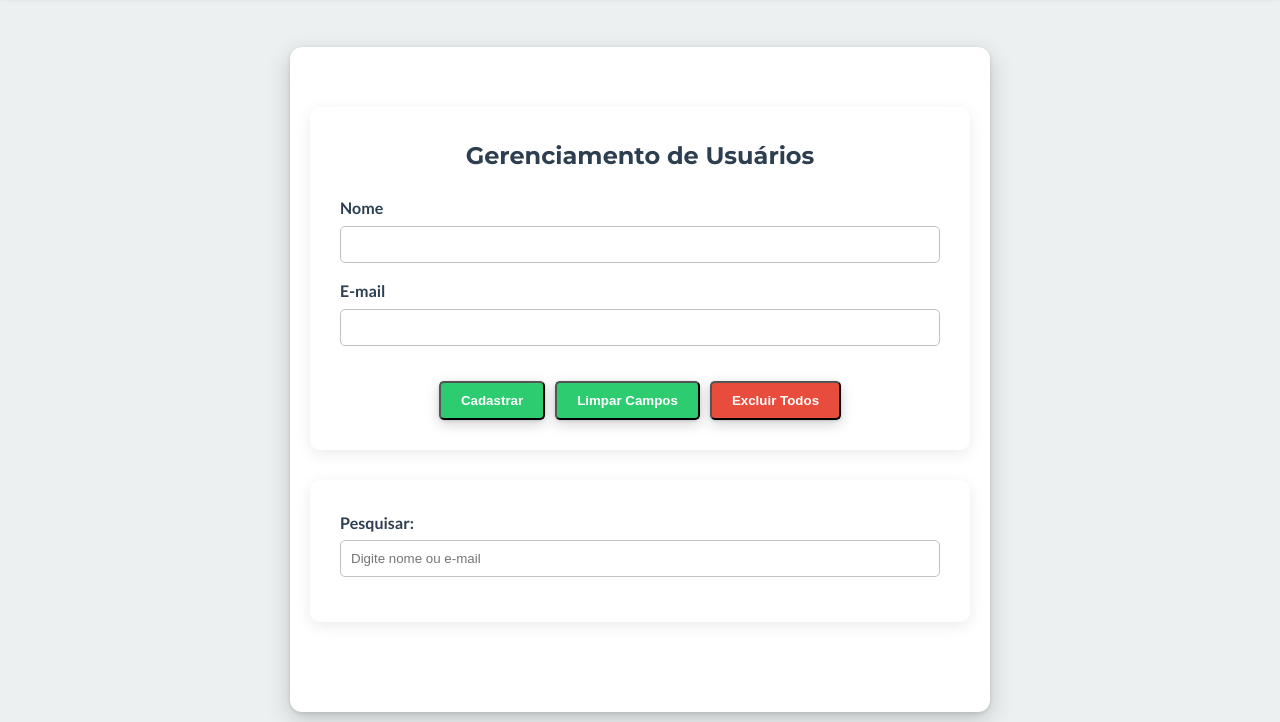
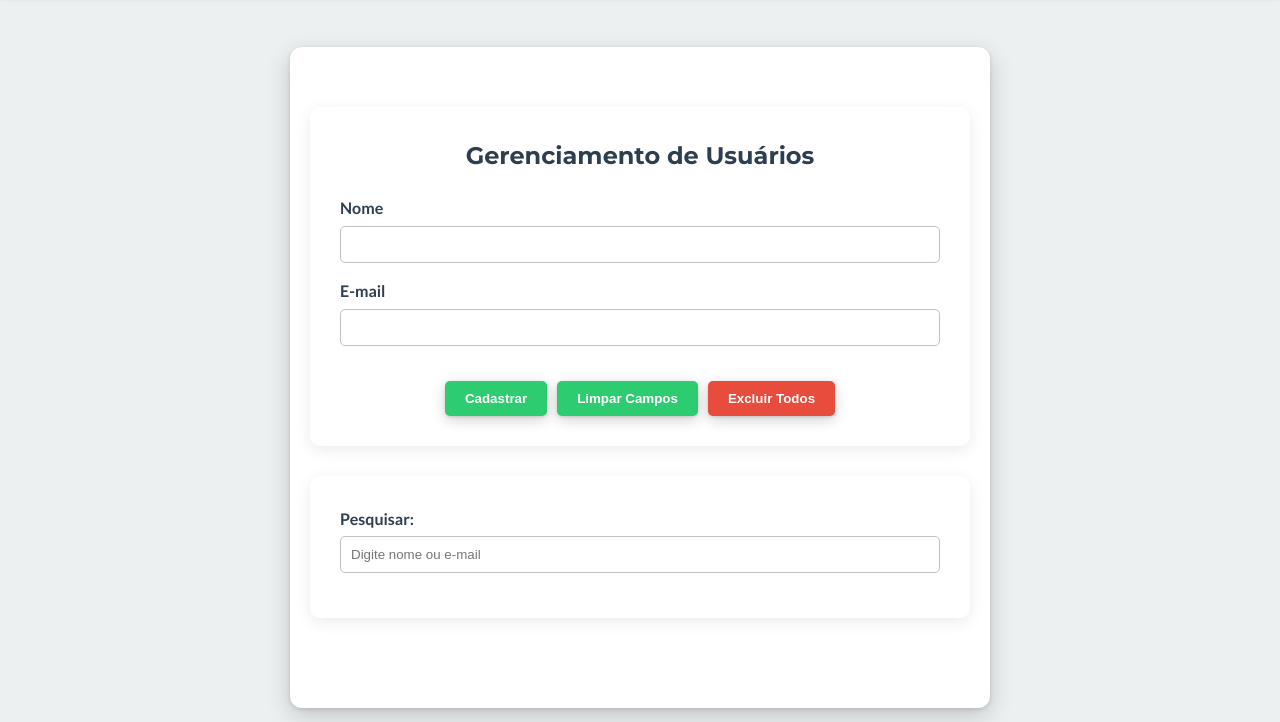
Before and after one commit to front-end-projetos/projeto, a plain HTML site: page admin.html in a window 1280 px wide. Shown: the part 78-800 px from the top of the page. Drawn offline with Linux system fonts and the light colour scheme.

Commit message:
style(admin): fix dashboard button appearance

```diff
--- a/CSS/admin.css
+++ b/CSS/admin.css
@@ -72,6 +72,17 @@ main {
     font-family: Lato, sans-serif;
 }
 
+.btn {
+    display: inline-block;
+    padding: 10px 20px;
+    border-radius: 5px;
+    border: none;
+    text-decoration: none;
+    margin-top: 20px;
+    font-weight: bold;
+    transition: background-color 0.3s ease, box-shadow 0.2s;
+    box-shadow: 0 4px 14px rgba(0,0,0,0.18), 0 1px 3px rgba(0,0,0,0.12);
+}
 .delete-btn {
     background-color: #e74c3c;
     color: #fff;
@@ -89,7 +100,17 @@ main {
 #deleteAll {
     background-color: #e74c3c;
     color: #fff;
+
 }
+
+.btn-verde {
+    background-color: #2ecc71;
+}
+
+.btn-verde:hover {
+    background-color: #27ae60;
+}
+
 
 .main-footer {
     background-color: #2C3E50;
--- a/admin.html
+++ b/admin.html
@@ -38,8 +38,8 @@
                         <input type="email" id="email" required>
                     </div>
                     <div class="buttons">
-                        <button type="submit" class="btn">Cadastrar</button>
-                        <button type="button" id="clearForm" class="btn">Limpar Campos</button>
+                        <button type="submit" id="registerForm" class="btn btn-verde">Cadastrar</button>
+                        <button type="button" id="clearForm" class="btn btn-verde">Limpar Campos</button>
                         <button type="button" id="deleteAll" class="btn">Excluir Todos</button>
                     </div>
                 </form>
```
